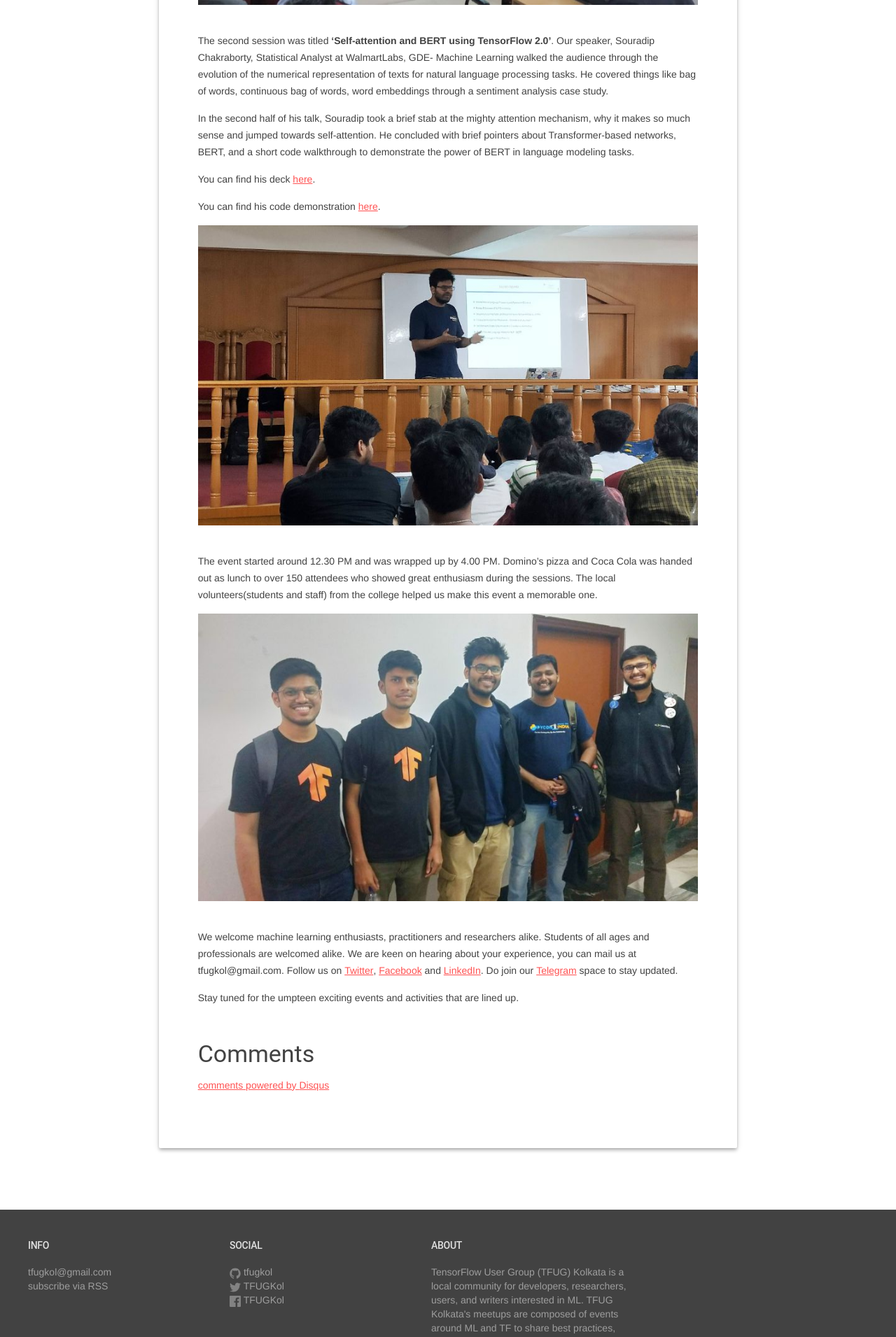
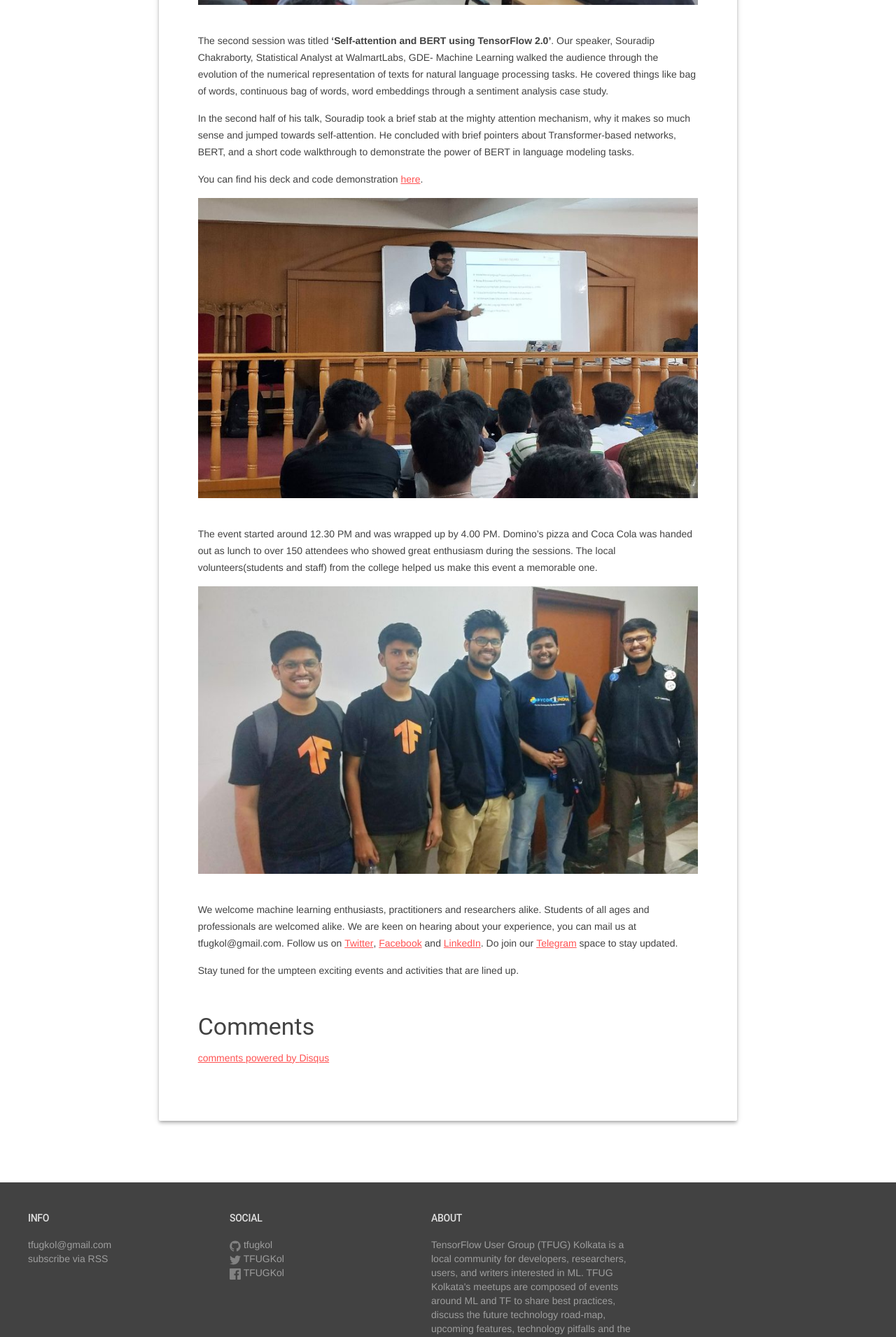
Before and after one commit to gdgmanagua/jekyll-mdl, a Jekyll site: the page built from _posts/2020-02-16-from-tfug-import-kolkata.markdown, in a window 1280 px wide. Shown: the part 1689-3600 px from the top of the page at 70% size. Built offline with Jekyll 4.4.1, drawn with Linux system fonts in a browser that asks for light colours; comment, search, counter and statistics services are not loaded.

Commit message:
swapped link added

```diff
--- a/_posts/2020-02-16-from-tfug-import-kolkata.markdown
+++ b/_posts/2020-02-16-from-tfug-import-kolkata.markdown
@@ -26,9 +26,7 @@
 
 In the second half of his talk, Souradip took a brief stab at the mighty attention mechanism, why it makes so much sense and jumped towards self-attention. He concluded with brief pointers about Transformer-based networks, BERT, and a short code walkthrough to demonstrate the power of BERT in language modeling tasks.
 
-You can find his deck [here](http://bit.ly/bertandattentiondeck).
-
-You can find his code demonstration [here](http://bit.ly/bertandattentioncolab).
+You can find his deck and code demonstration [here](https://github.com/souradip-chakraborty/Soura_Codes/tree/master/TensorFlow%20User%20Group%20Inauguration%20Session).
 
 <div style="text-align:center"><img src="..\assets\img\post_images\session2.jpg" /></div><br>
 
```
